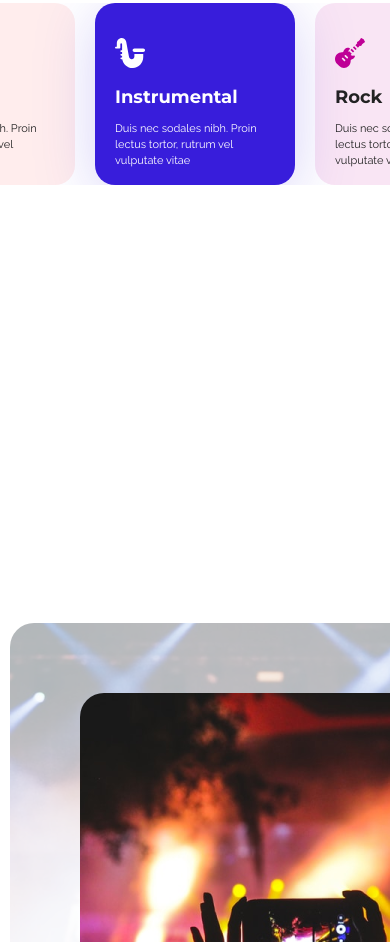
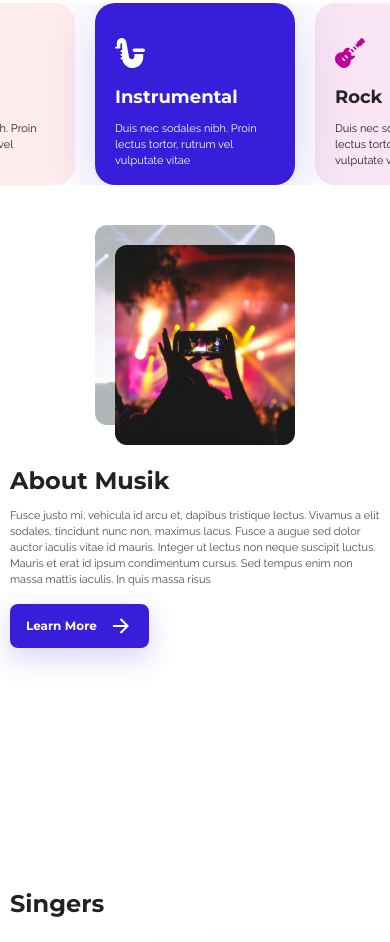
Before and after one commit to DankiCat/musik, a website: page src/index.html in a window 390 px wide. Shown: the part 922-1864 px from the top of the page. Drawn offline with nearby package versions, Linux system fonts and the light colour scheme.

Commit message:
about screen adaptation

```diff
--- /dev/null
+++ b/src/sass/blocks/about/_about-media.scss
@@ -0,0 +1,110 @@
+@media (max-width: 1499.98px) {
+    .about {
+        &__photos {
+            min-width: 500px;
+            height: 520px;
+        }
+        &__photo {
+            width: 450px;
+            height: 470px;
+            &_active {
+                top: 50px;
+                left: 50px;
+            }
+        }
+    }
+}
+
+@media (max-width: 1199.98px) {
+    .about {
+        &__row {
+            gap: 50px;
+        }
+        &__photos {
+            min-width: 450px;
+            height: 470px;
+        }
+        &__photo {
+            width: 400px;
+            height: 420px;
+        }
+    }
+}
+
+@media (max-width: 989.98px) {
+    .about {
+        &__row {
+            gap: 30px;
+        }
+        &__photos {
+            min-width: 350px;
+            height: 370px;
+        }
+        &__photo {
+            border-radius: 20px;
+            width: 300px;
+            height: 320px;
+        }
+        &__text {
+            margin-top: 16px;
+        }
+        &__button {
+            margin-top: 40px;
+        }
+    }
+}
+
+@media (max-width: 749.98px) {
+    .about {
+        &__row {
+            gap: 20px;
+        }
+        &__photos {
+            min-width: 230px;
+            height: 250px;
+        }
+        &__photo {
+            border-radius: 16px;
+            width: 200px;
+            height: 220px;
+            &_active {
+                top: 30px;
+                left: 30px;
+            }
+        }
+        &__text {
+            font-size: 11px;
+            line-height: 16px;
+        }
+        &__button {
+            margin-top: 40px;
+        }
+    }
+}
+
+@media (max-width: 569.98px) {
+    .about {
+        &__row {
+            flex-direction: column;
+        }
+        &__photos {
+            min-width: 200px;
+            height: 220px;
+        }
+        &__photo {
+            border-radius: 12px;
+            width: 180px;
+            height: 200px;
+            &_active {
+                top: 20px;
+                left: 20px;
+            }
+        }
+        &__text {
+            margin-top: 12px;
+        }
+        &__button {
+            margin-top: 16px;
+        }
+    }
+}
--- a/src/sass/blocks/about/_about.scss
+++ b/src/sass/blocks/about/_about.scss
@@ -1,5 +1,4 @@
 .about {
-    margin-top: 240px;
     .container {
         position: relative;
     }
--- a/src/sass/blocks/titles/_titles-media.scss
+++ b/src/sass/blocks/titles/_titles-media.scss
@@ -14,9 +14,7 @@
             line-height: 34px;
         }
         &_34 {
-            font-weight: 700;
             font-size: 34px;
-            line-height: 130%;
         }
         &_60 {
             font-weight: 700;
@@ -33,9 +31,7 @@
             line-height: 28px;
         }
         &_34 {
-            font-weight: 700;
             font-size: 34px;
-            line-height: 130%;
         }
         &_60 {
             font-weight: 700;
@@ -53,7 +49,6 @@
     .title {
         &_34 {
             font-size: 24px;
-            line-height: 130%;
         }
         &_60 {
             font-weight: 700;
--- a/src/sass/style.scss
+++ b/src/sass/style.scss
@@ -121,6 +121,7 @@ section {
 @import 'blocks/categories/categories-media';
 
 @import 'blocks/about/about';
+@import 'blocks/about/about-media';
 
 @import 'blocks/singers/singers';
 
```
Also changed, not shown: src/css/style.min.css.
